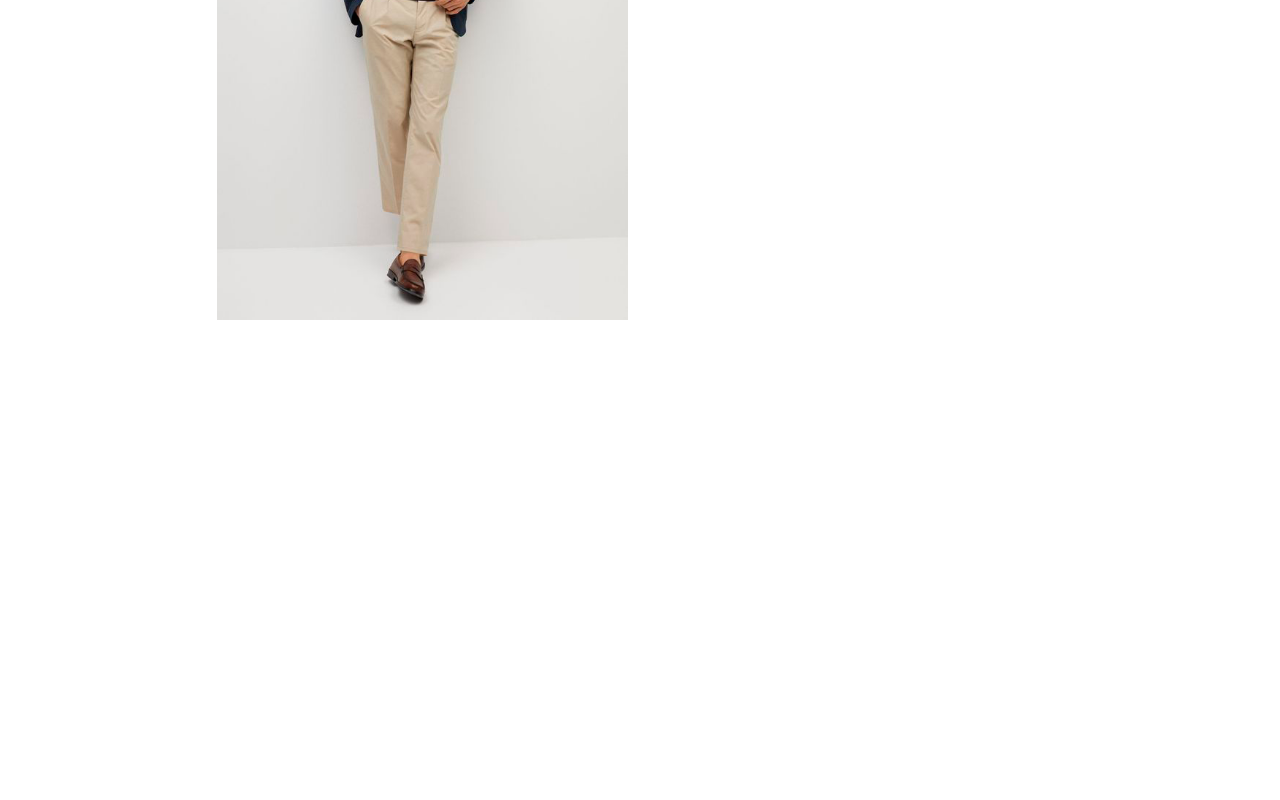
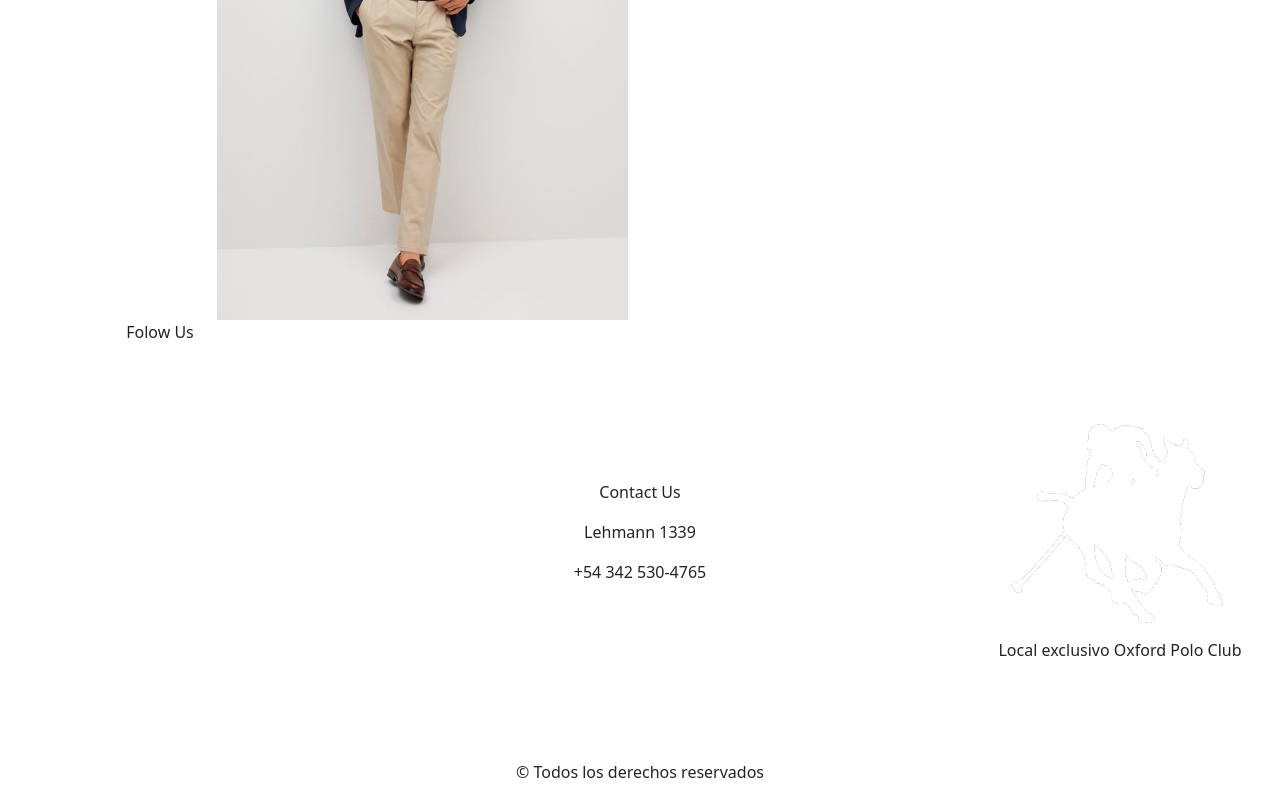
Before and after one commit to FernandezGuillermo/PreEntrega-Fernandez, a React (Create React App) app: page /item/1 in a window 1280 px wide. Shown: the part 319-1119 px from the top of the page. Before the commit the page ends 800 px from the top, so only its background shows below. Built offline with nearby package versions, Linux system fonts and the light colour scheme.

Commit message:
mods in itemCount

```diff
--- a/src/App.css
+++ b/src/App.css
@@ -1,38 +1,7 @@
-.App {
-  text-align: center;
+.nav-item{
+  background-color: aqua;
 }
 
-.App-logo {
-  height: 40vmin;
-  pointer-events: none;
+.footer{
+  background-color: rgba(16, 38, 73, 1);
 }
-
-@media (prefers-reduced-motion: no-preference) {
-  .App-logo {
-    animation: App-logo-spin infinite 20s linear;
-  }
-}
-
-.App-header {
-  background-color: #282c34;
-  min-height: 100vh;
-  display: flex;
-  flex-direction: column;
-  align-items: center;
-  justify-content: center;
-  font-size: calc(10px + 2vmin);
-  color: white;
-}
-
-.App-link {
-  color: #61dafb;
-}
-
-@keyframes App-logo-spin {
-  from {
-    transform: rotate(0deg);
-  }
-  to {
-    transform: rotate(360deg);
-  }
-}
--- a/src/components/Footer.jsx
+++ b/src/components/Footer.jsx
@@ -2,13 +2,29 @@ import React from "react";
 
 const Footer = () =>{
     return(
-        <div className="container">
-            <div className="row">
-                <div className="col-md-12">
-                    <div></div>
+        <section className="footer container-fluid">
+            <article className="row">
+                <div className="col-xl-3 my-auto text-center footer__text">
+                    <p className="footer__text">Folow Us</p>
+                    <a href="https://www.instagram.com/polo.esperanza/?hl=es-la"><img src="../images/img-instagram.png" alt="instagram" className="footer__instagram" id="icono-instagram"/></a>
+                    <a href="https://es-la.facebook.com/poloclubesperanza/"><img src="../images/img-facebook.png" alt="facebook" className="footer__facebook" id="icono-facebook"/></a>
                 </div>
-            </div>
-        </div>
+                <div className="col-xl-6 text-center my-auto">
+                    <p className="footer__text">Contact Us</p>
+                    <p className="footer__text">Lehmann 1339</p>
+                    <p className="footer__text">+54 342 530-4765</p>
+                </div>
+                <div className="col-xl-3 my-auto text-center">
+                    <img src="../images/img-polo-nav.png" alt="logo marca" className="footer-logo mt-3"/>
+                    <p className="footer-text-logo text-center">Local exclusivo Oxford Polo Club</p>
+                </div>
+            </article>
+            <article className="row">
+                <div>
+                    <p className="footer__text text-center">© Todos los derechos reservados</p>
+                </div>
+            </article>
+        </section>
     )
 }
 
--- a/src/components/ItemCount.jsx
+++ b/src/components/ItemCount.jsx
@@ -1,16 +1,11 @@
 import { useState } from "react";
 import React from "react";
 
-const ItemCount = ({initial,stock}) =>{
-    const [count,setCount] = useState(initial)
+const ItemCount = ({stock,onAdd}) =>{
+    const [count,setCount] = useState(1)
 
     const increase = () => count < stock && setCount(count+1);
-    const decrease = () => count > initial && setCount(count-1);
-    const onAdd =() =>{
-        if(stock >0){
-            console.log("Agregaste " + count + " productos al carrito")
-        }
-    }
+    const decrease = () => count > 1 && setCount(count-1);
 
     return(
         <div className="btn-group" role="group" aria-label="Basic example">
--- a/src/components/ItemDetail.jsx
+++ b/src/components/ItemDetail.jsx
@@ -1,7 +1,18 @@
-import React from "react";
+import React, { useEffect } from "react";
+import { useState } from "react";
 import {ItemCount} from "../components/ItemCount"
 
 const ItemDetail = ({item}) =>{
+    const [itemStock,setItemStock] = useState(0);
+
+    const onAdd = (quantity) =>{
+        setItemStock(itemStock - quantity);
+    }
+
+    useEffect(()=>{
+        setItemStock(item.stock);
+    },[item])
+
     return (
         <div className="row">
         <div className="col-md-4 offset-md-2">
@@ -11,7 +22,7 @@ const ItemDetail = ({item}) =>{
             <h1>{item.nombre}</h1>
             <p>{item.descripcion}</p>
             <p><b>${item.precio}</b></p>
-            <ItemCount stock={20} initial ={1}  />
+            <ItemCount stock={item.stock} onAdd ={onAdd}  />
         </div>
     </div>
     )
--- a/src/utils/products.js
+++ b/src/utils/products.js
@@ -3,6 +3,6 @@ export const products = [
     {"nombre":"Jean Kansas","id":2,"category":"jeans","talle40":7,"talle42":20,"talle44":15,"talle46":4,"talle48":0,"talle50":0,"precio":11000,"img":"../images/img-2.jpg","descripcion":"JEANS DE CINCO BOLSILLOS. DENIM 76% ALGODÓN 23% POLYESTER 1% ELASTANO"},
     {"nombre":"Chino Arizona","id":3,"category":"chino","talle40":15,"talle42":45,"talle44":0,"talle46":8,"talle48":17,"talle50":20,"precio":7850,"img":"../images/img-3.jpg","descripcion":"PANTALON CHINO. CON BOLSILLOS. BORDADO A CONTRATONO. ELÁSTICO EN LA CINTURA TRASERA. 97% ALGODÓN 3% ELASTANO."},
     {"nombre":"Chino Texas","id":4,"category":"chino","talle40":15,"talle42":45,"talle44":0,"talle46":8,"talle48":17,"talle50":0,"precio":8170,"img":"../images/img-4.png","descripcion":"PANTALON CHINO. CON BOLSILLOS. BORDADO A CONTRATONO. ELÁSTICO EN LA CINTURA TRASERA. 97% ALGODÓN 3% ELASTANO."},
-    {"nombre":"Jean Oregon","id":5,"category":"jeans","talle40":15,"talle42":45,"talle44":0,"talle46":8,"talle48":17,"talle50":20,"precio":12000,"img":"../images/img-5.png","descripcion":"JEANS DE CINCO BOLSILLOS. DENIM 76% ALGODÓN 23% POLYESTER 1% ELASTANO"},
+    {"nombre":"Jean Oregon","id":5,"category":"jeans","stock":5,"talle40":15,"talle42":45,"talle44":0,"talle46":8,"talle48":17,"talle50":20,"precio":12000,"img":"../images/img-5.png","descripcion":"JEANS DE CINCO BOLSILLOS. DENIM 76% ALGODÓN 23% POLYESTER 1% ELASTANO"},
     {"nombre":"Chino Georgia","id":6,"category":"chino","talle40":0,"talle42":45,"talle44":10,"talle46":0,"talle48":17,"talle50":20,"precio":9500,"img":"../images/img-6.jpg","descripcion":"PANTALÓN CHINO. CON BOLSILLOS. BORDADO A CONTRATONO. SLIM FIT. GABARDINA LISA 97% ALGODÓN 3% ELASTANO."}
 ]
```
